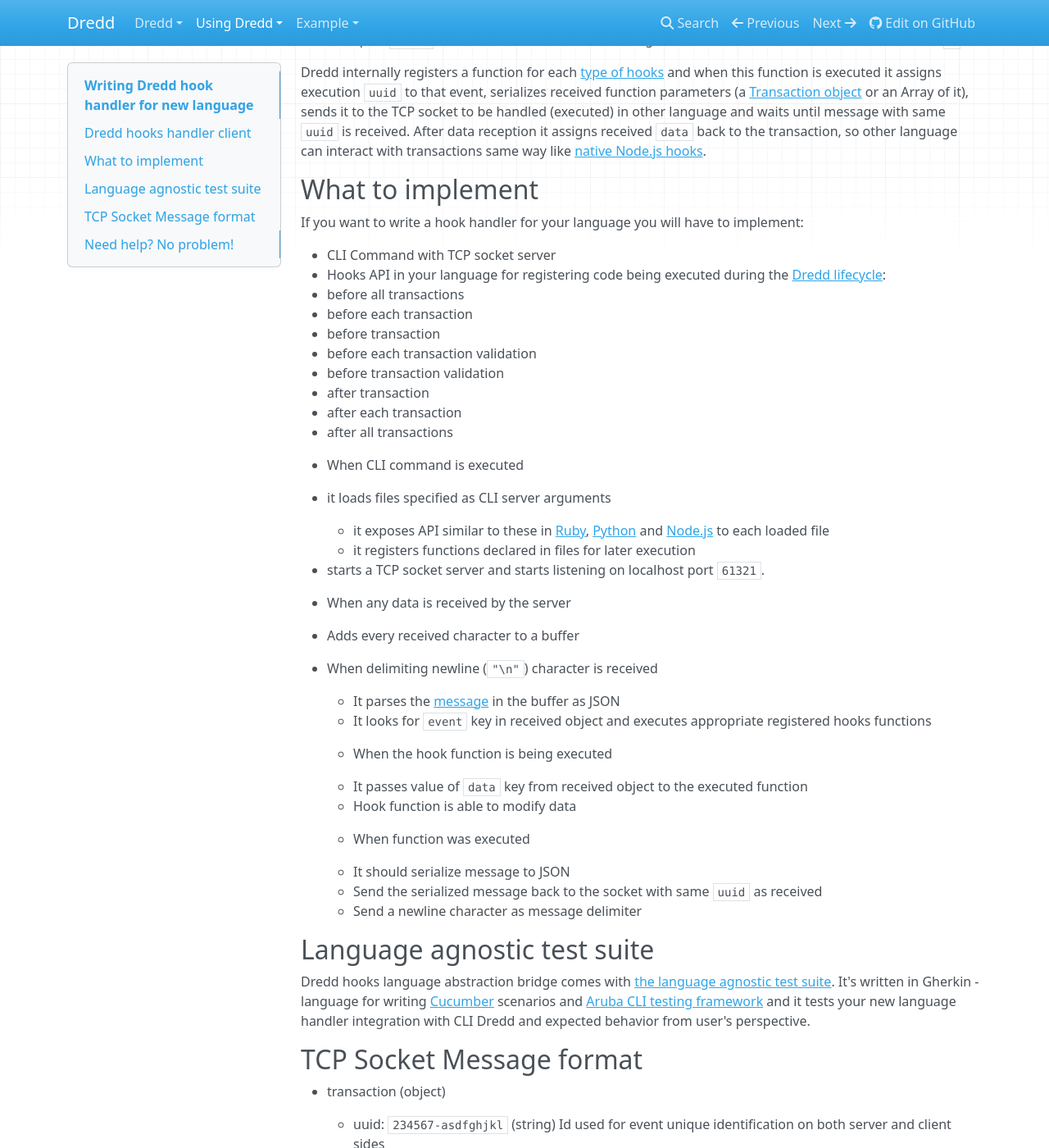
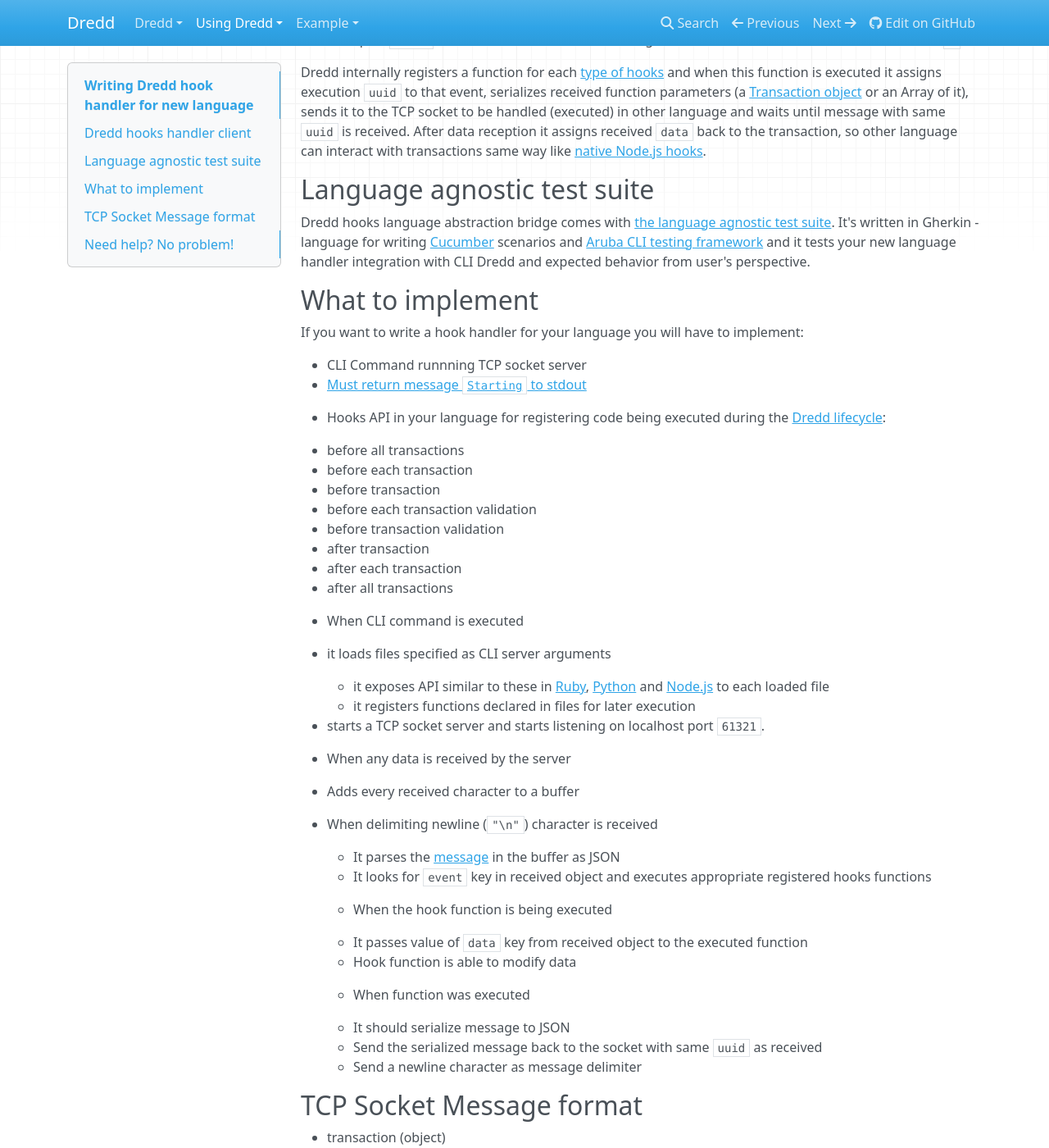
Before and after one commit to apiaryio/dredd, an MkDocs documentation site: the page built from docs/hooks-new-language.md, in a window 1280 px wide and 1400 px high, scrolled down 259 px. Shown: the whole window at 82% size. Built offline with MkDocs 1.6.1, drawn with Linux system fonts in a browser that asks for light colours; nearby versions of some CDN libraries; old or Windows-style settings are respelled for this version of MkDocs; some of the changed lines change nothing that is shown.

Commit message:
Updated doc on new look language
To address @XVincentX's comment here: https://github.com/apiaryio/dredd-hooks-template/issues/5

```diff
--- a/docs/hooks-new-language.md
+++ b/docs/hooks-new-language.md
@@ -8,12 +8,17 @@
 
 Dredd internally registers a function for each [type of hooks](hooks.md#types-of-hooks) and when this function is executed it assigns execution `uuid` to that event, serializes received function parameters (a [Transaction object](hooks.md#transaction-object-structure) or an Array of it), sends it to the TCP socket to be handled (executed) in other language and waits until message with same `uuid` is received. After data reception it assigns received `data` back to the transaction, so other language can interact with transactions same way like [native Node.js hooks](hooks-nodejs.md).
 
+## Language agnostic test suite
+
+Dredd hooks language abstraction bridge comes with [the language agnostic test suite](https://github.com/apiaryio/dredd-hooks-template). It's written in Gherkin - language for writing [Cucumber](https://github.com/cucumber/cucumber/wiki/A-Table-Of-Content) scenarios and [Aruba CLI testing framework](https://github.com/cucumber/aruba) and it tests your new language handler integration with CLI Dredd and expected behavior from user's perspective.
 
 ## What to implement
 
 If you want to write a hook handler for your language you will have to implement:
 
-- CLI Command with TCP socket server
+- CLI Command runnning TCP socket server
+  - [Must return message `Starting` to stdout](https://github.com/apiaryio/dredd-hooks-template/blob/master/features/tcp_server.feature#L5)
+
 - Hooks API in your language for registering code being executed during the [Dredd lifecycle](usage.md#dredd-execution-lifecycle):
   - before all transactions
   - before each transaction
@@ -47,10 +52,6 @@
       - Send the serialized message back to the socket with same `uuid` as received
       - Send a newline character as message delimiter
 
-## Language agnostic test suite
-
-Dredd hooks language abstraction bridge comes with [the language agnostic test suite](https://github.com/apiaryio/dredd-hooks-template). It's written in Gherkin - language for writing [Cucumber](https://github.com/cucumber/cucumber/wiki/A-Table-Of-Content) scenarios and [Aruba CLI testing framework](https://github.com/cucumber/aruba) and it tests your new language handler integration with CLI Dredd and expected behavior from user's perspective.
-
 ## TCP Socket Message format
 
 - transaction (object)
```
